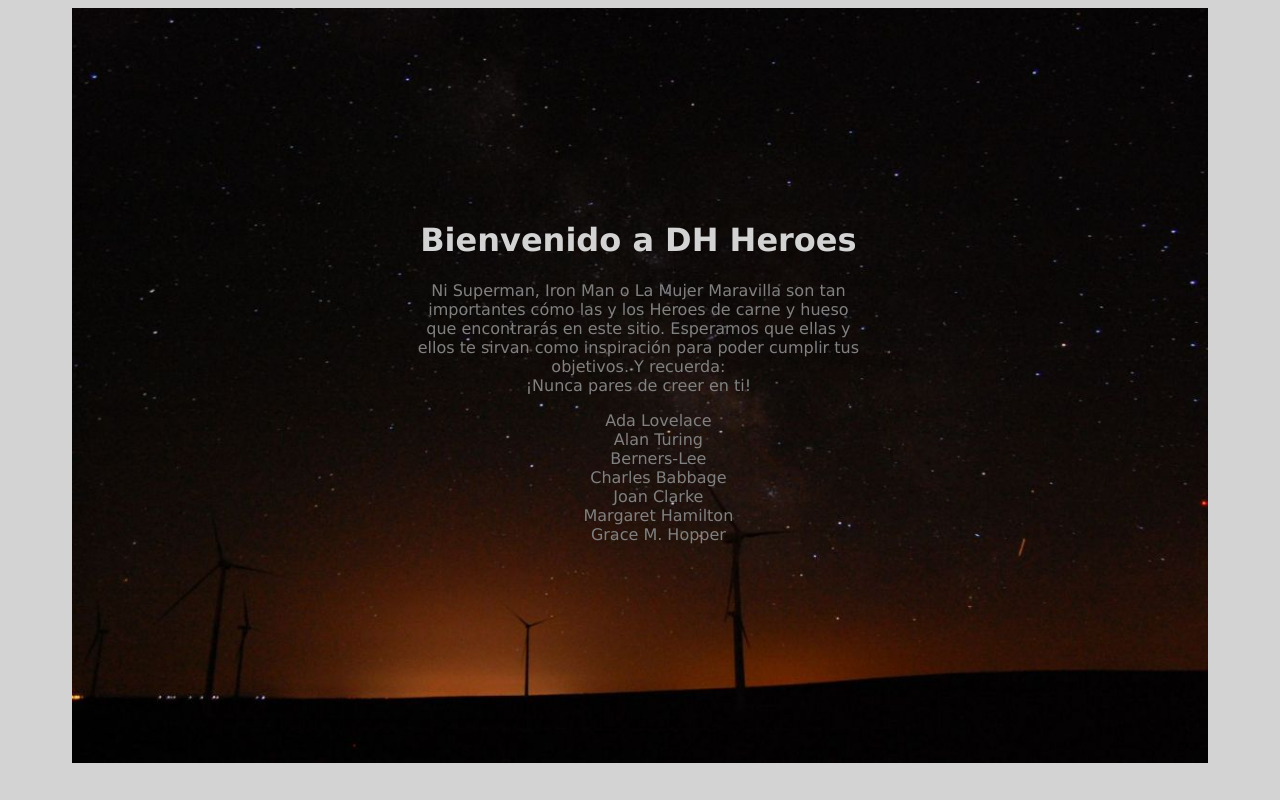
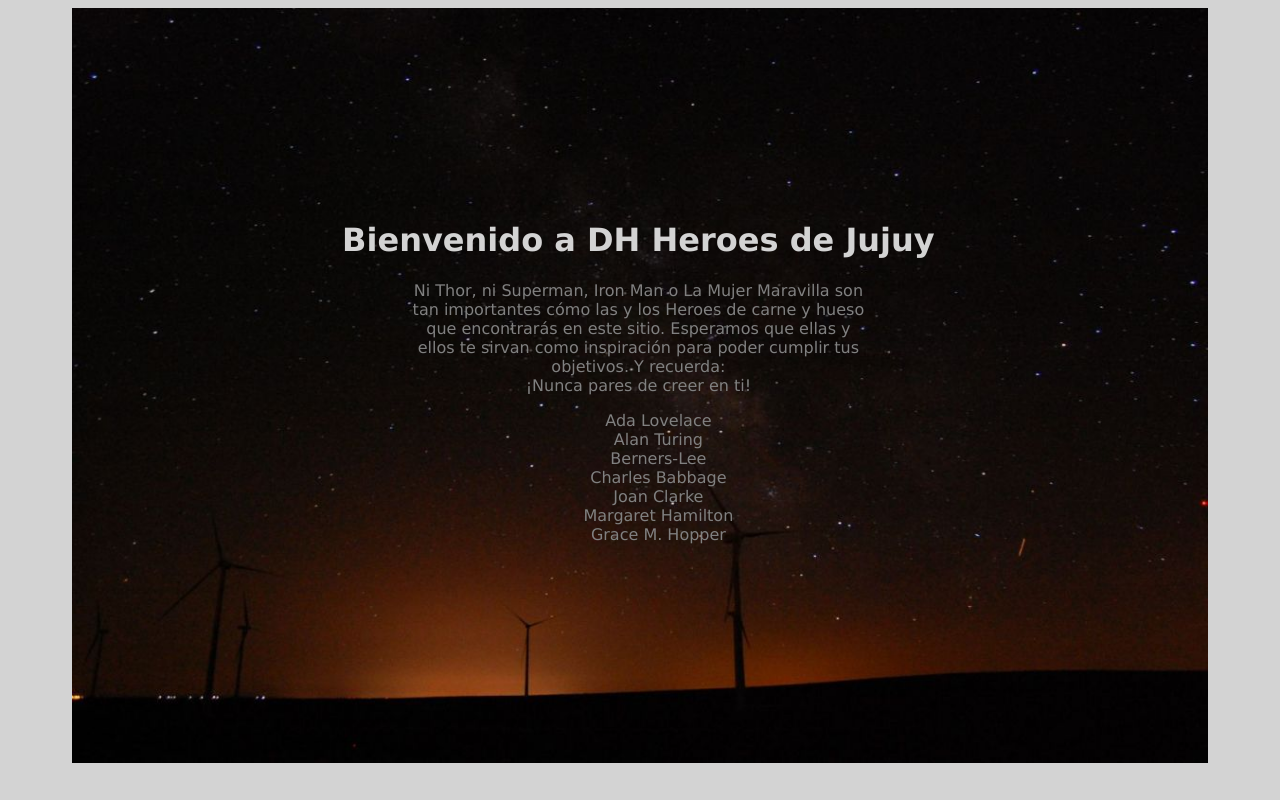
Before and after one commit to orlando-arciniegas/dh-heroes, a website: page views/index.html in a window 1280 px wide. Shown: the top 800 px of the page. Drawn offline with Linux system fonts and the light colour scheme.

Commit message:
Changed html

```diff
--- a/index.js
+++ b/index.js
@@ -1,7 +1,7 @@
 const express = require('express');
 const path = require("path");
 const app = express();
-const port = process.env.PORT || 3001;
+const port = process.env.port || 3001;
 
 app.use(express.static('public'));
 
--- a/views/index.html
+++ b/views/index.html
@@ -10,9 +10,9 @@
 
         <img src="/img/cielo-rojo-dark.jpg" alt="">
         <main class="index">
-            <h1>Bienvenido a DH Heroes</h1>
+            <h1>Bienvenido a DH Heroes de Jujuy</h1>
             <p class="index">
-                Ni Superman, Iron Man o La Mujer Maravilla son tan importantes cómo las
+                Ni Thor, ni Superman, Iron Man o La Mujer Maravilla son tan importantes cómo las
                 y los Heroes de carne y hueso que encontrarás en este sitio. Esperamos que
                 ellas y ellos te sirvan como inspiración para poder cumplir tus objetivos.
                 Y recuerda: <br> ¡Nunca pares de creer en ti!
```
